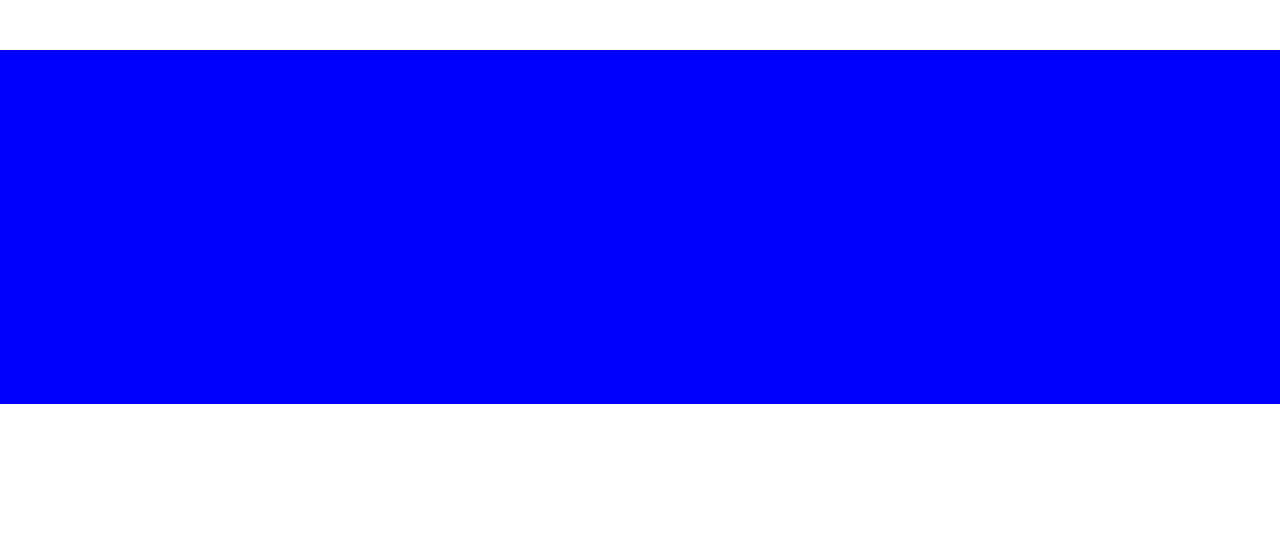
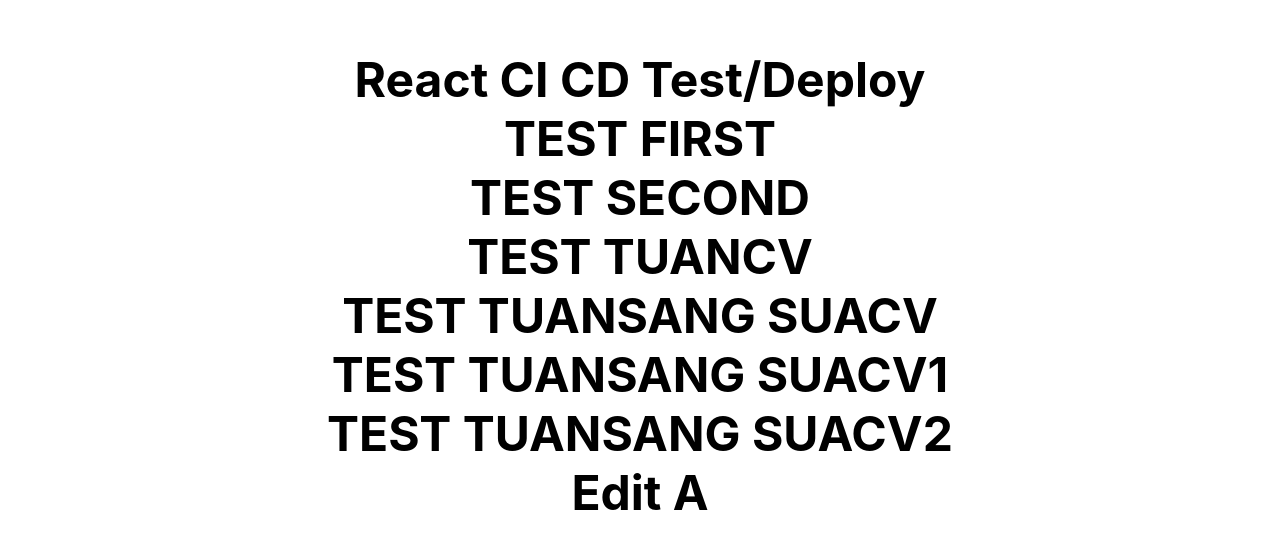
Before and after one commit to LePhuSangHCMUS/react-ci-cd, a React (Create React App) app: page / in a window 1280 px wide. Shown: the top 548 px of the page. Built offline with nearby package versions, Linux system fonts and the light colour scheme; the HTML template or start-up script is replaced by a standard one.

Commit message:
tuancv: update

```diff
--- a/src/App.css
+++ b/src/App.css
@@ -3,6 +3,4 @@
   margin-top: 50px;
   font-weight: bold;
   font-size: 48px;
-  color: blue;
-  background-color: blue;
 }
--- a/src/App.js
+++ b/src/App.js
@@ -9,6 +9,8 @@ function App() {
      <div>TEST SECOND</div>
      <div>TEST TUANCV</div>
      <div>TEST TUANSANG SUACV</div>
+     <div>TEST TUANSANG SUACV1</div>
+     <div>TEST TUANSANG SUACV2</div>
 
 Edit A    </div>
   );
```
